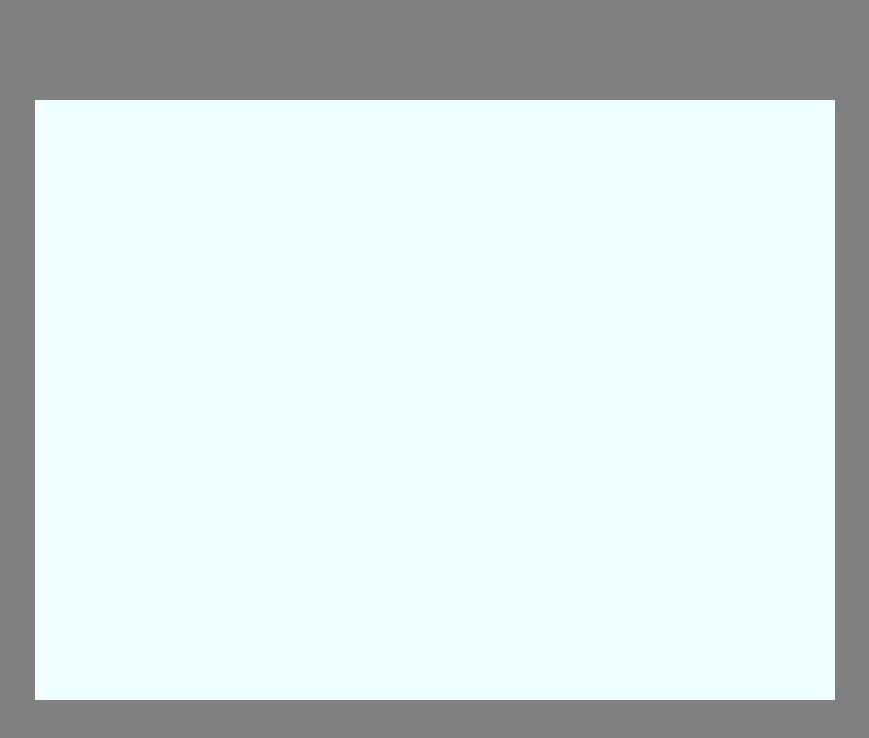
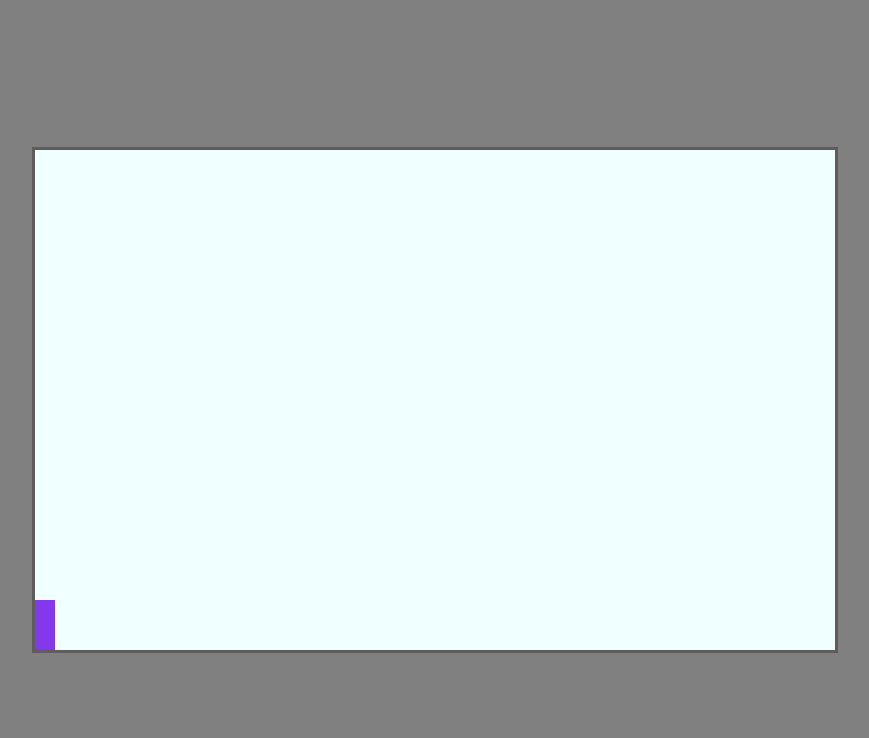
Before and after one commit to alexjustdoit225/dino-game, a plain HTML site: page index.html in a window 1280 px wide. Shown: the whole page, without its empty margins (205-1074 px from the left). Drawn offline with Linux system fonts and the light colour scheme.

Commit message:
created dino block

```diff
--- a/script.js
+++ b/script.js
@@ -3,4 +3,32 @@ const canvas = document.getElementById('canvas1');
 const c = canvas.getContext('2d');
 
 const CANVAS_WIDTH = canvas.width = 800;
-const CANVAS_HEIGHT = canvas.height = 600;
+const CANVAS_HEIGHT = canvas.height = 500;
+
+class Dino {
+    constructor() {
+        this.width = 20;
+        this.height = 50;
+        this.color = '#8338ec';
+        this.x = 0;
+        this.y = canvas.height - this.height;
+    }
+
+    update() {
+
+    }
+
+    draw() {
+        c.fillRect(this.x, this.y, this.width, this.height);
+        c.fillStyle = this.color;
+    }
+
+};
+
+const dino = new Dino();
+
+function animate() {
+    dino.draw();
+    requestAnimationFrame(animate);
+}
+animate();
--- a/style.css
+++ b/style.css
@@ -12,5 +12,6 @@ body {
     left: 50%;
     transform: translate(-50%, -50%);
     width: 800px;
-    height: 600px;
+    height: 500px;
+    border: 3px solid rgb(97, 92, 92);
 }
```
Also changed, not shown: index.html (+0 -1 lines).
